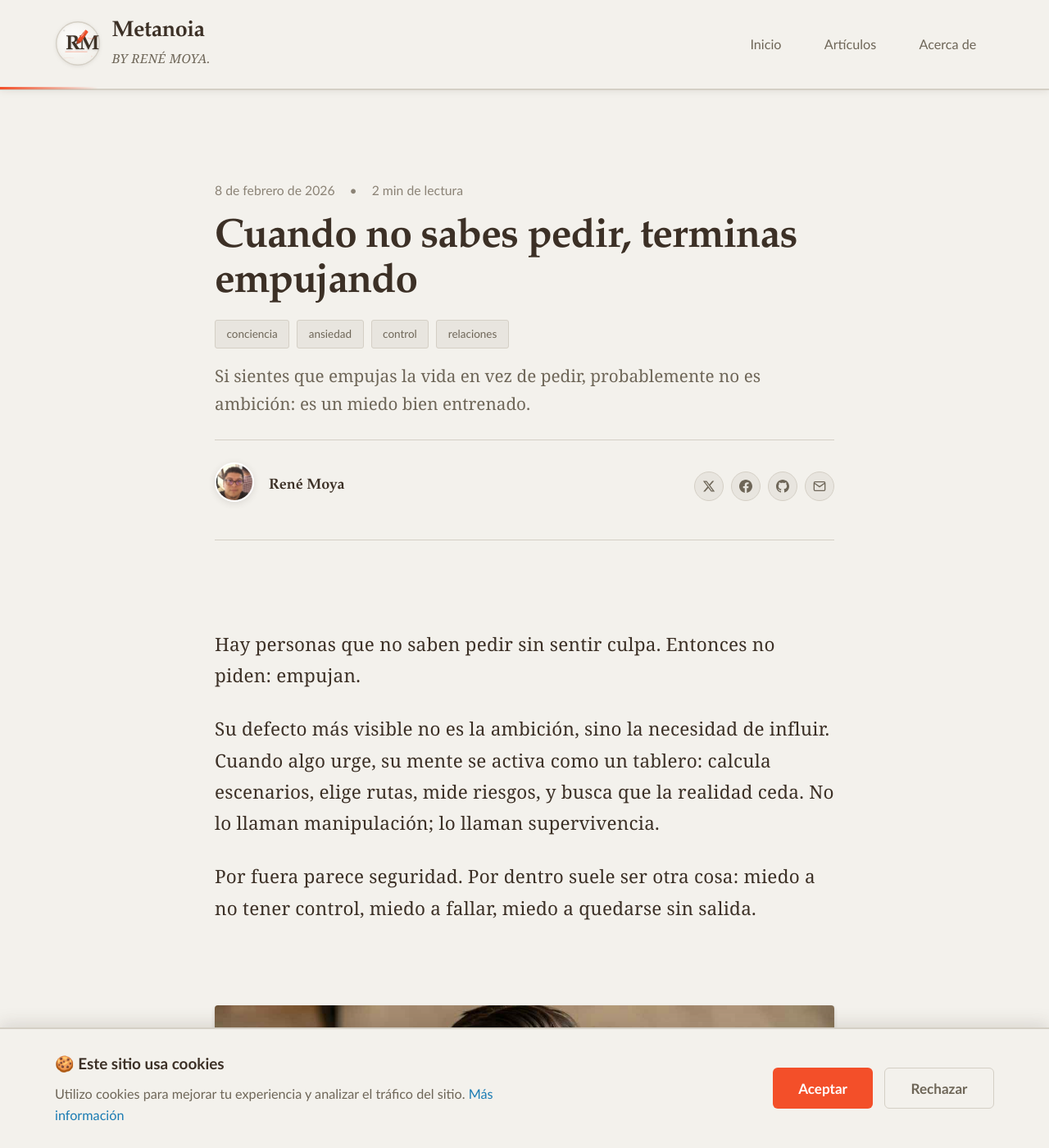
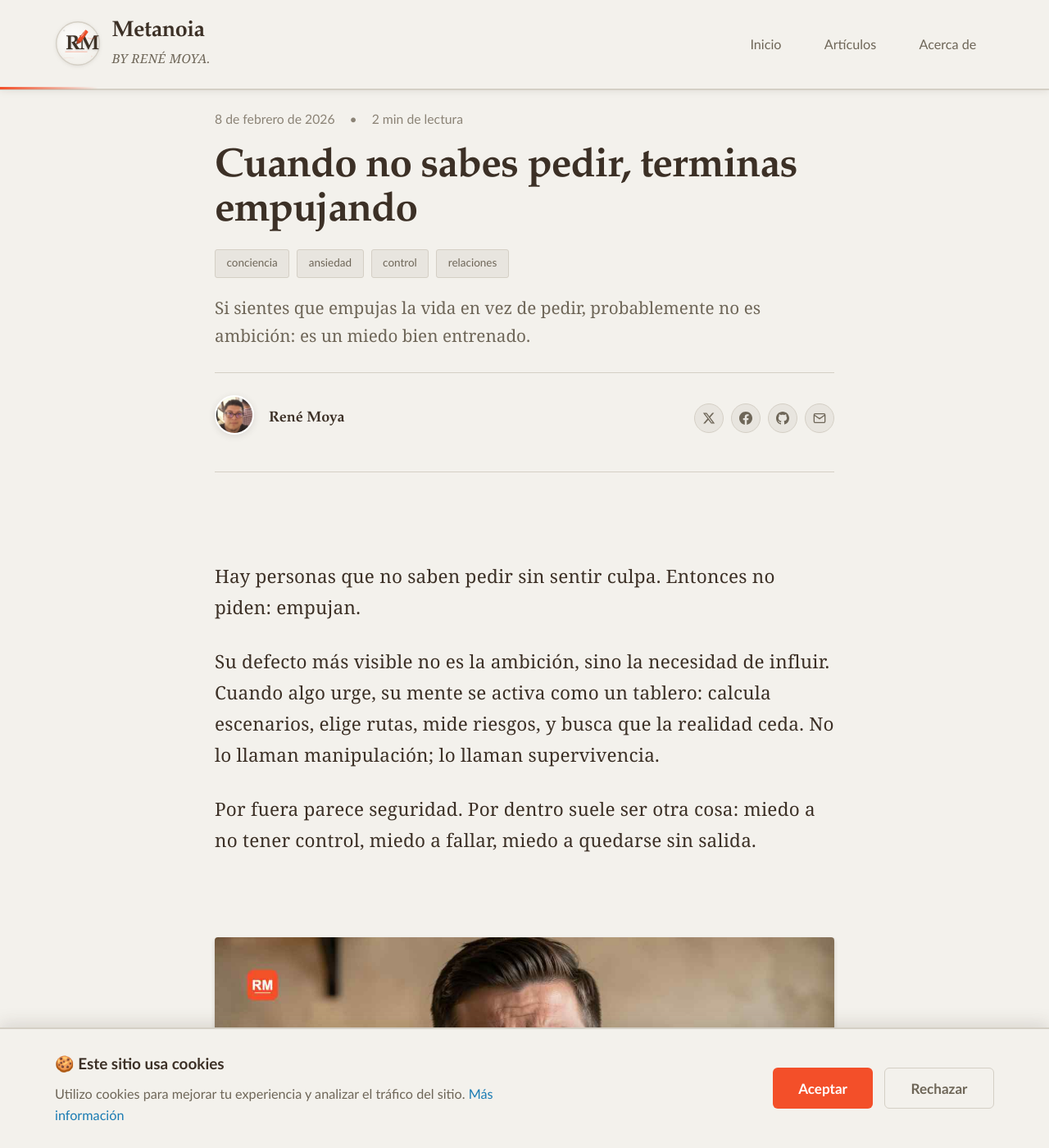
Before and after one commit to renedev0284-creator/renedev0284-creator.github.io, a Jekyll site: the page built from _posts/2026-02-08-cuando-no-sabes-pedir.md, in a window 1280 px wide and 1400 px high. Shown: the whole window at 82% size. Built offline with Jekyll 4.4.1, drawn with Linux system fonts in a browser that asks for light colours; comment, search, counter and statistics services are not loaded.

Commit message:
espaciado en el post

```diff
--- a/assets/css/style.css
+++ b/assets/css/style.css
@@ -415,6 +415,7 @@
   max-width: var(--max-width);
   margin: 0 auto;
   padding: var(--space-xxl) 0;
+  padding-top: 1.2rem;   /* prueba 0.75rem–1.5rem */
 }
 
 .post-header {
@@ -440,6 +441,7 @@
 
 .post-header .post-tags {
   margin-top: var(--space-md);
+  margin-bottom: 1.1rem; /* reduce separación antes del contenido */
 }
 
 /* Solo copiar tu sección de Post Content y ajustarla */
@@ -448,11 +450,11 @@
    Post Content - AJUSTE MÍNIMO
    Más junto + ligeramente más grande
    ======================================== */
-.post-content {
-  font-size: 1.25rem;          /* 20px - MÁS GRANDE como en imagen 2 */
-  line-height: 1.7;            /* Interlineado más junto */
-  letter-spacing: 0.01em;      /* Letras ligeramente más juntas */
-  margin-top: 1.05rem;  /* O 1rem para que esté más pegado */
+.post-content{
+  margin-top: .65rem;    /* en vez de 1.05rem */
+  font-size: 1.25rem;
+  line-height: 1.7;
+  letter-spacing: 0.01em;
 }
 
 .post-content h2,
@@ -1288,3 +1290,9 @@
   gap: .5rem;
   flex-wrap: wrap;
 }
+
+/* 3) Reduce espacios internos del lead (si lo estás usando) */
+.post-lead{
+  margin: .9rem 0 1rem;
+  padding: .8rem .95rem;
+}
```
